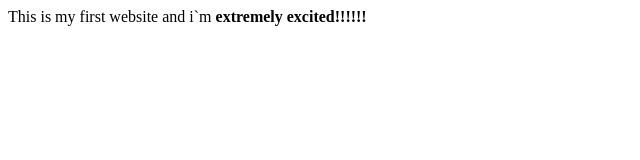
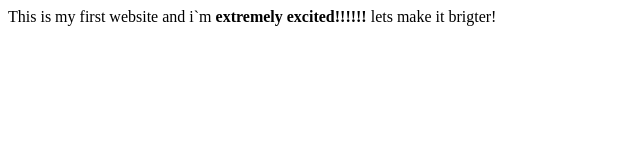
Before and after one commit to SmileCronos/webpage, a plain HTML site: page index.html in a window 1280 px wide. Shown: the whole page, without its empty margins (0-640 px from the left). Drawn offline with Linux system fonts and the light colour scheme.

Commit message:
this is my lucky webpage

```diff
--- a/index.html
+++ b/index.html
@@ -6,7 +6,7 @@
         <title></title>
         <body>
             This is my first website and i`m <b>extremely excited!!!!!!</b>
-
+            lets make it brigter!
         </body>
     </head>
 </html>
```
